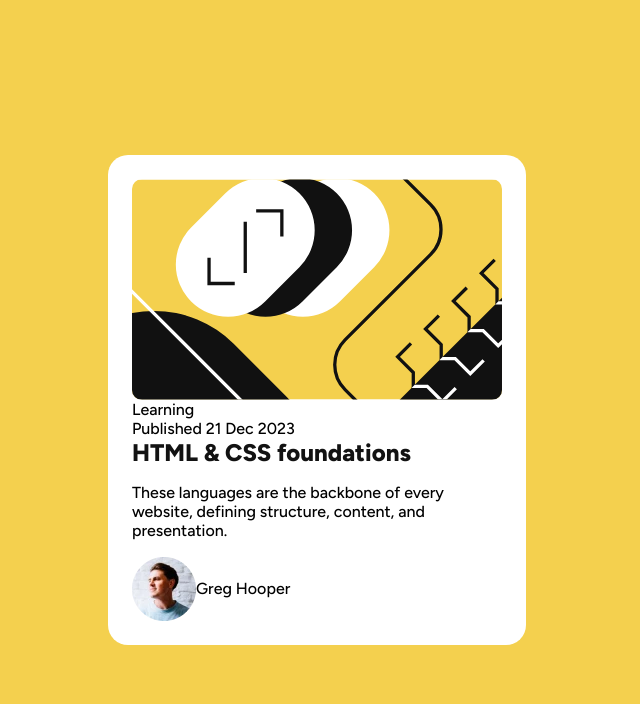
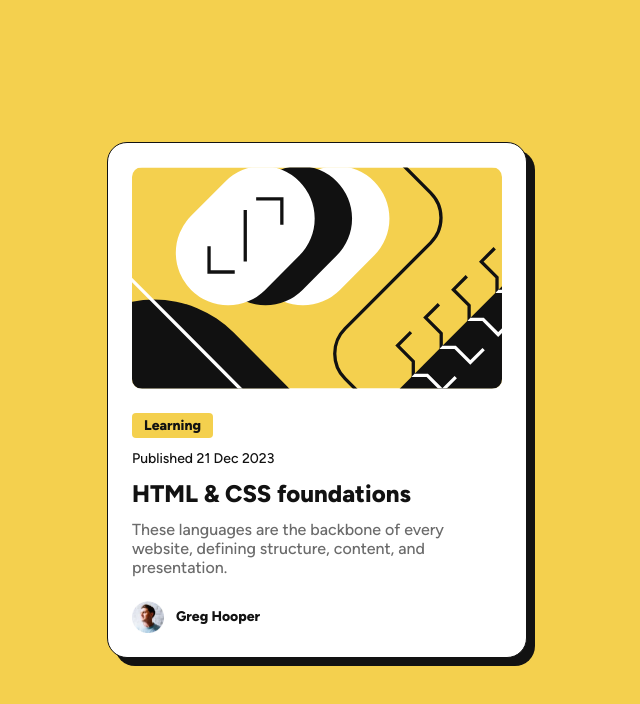
Before and after one commit to luysla/frontend-mentor, a plain HTML site: page blog-preview-card-main/index.html in a window 1280 px wide. Shown: the whole page, without its empty margins (323-963 px from the left). Drawn offline with Linux system fonts and the light colour scheme.

Commit message:
final project

```diff
--- a/blog-preview-card-main/index.html
+++ b/blog-preview-card-main/index.html
@@ -10,26 +10,22 @@
   </head>
 
   <body>
-    <main>
+    <main class="content">
       <div class="card">
         <img class="card__image" src="./assets/images/illustration-article.svg" />
         <div class="card__texts">
-          <span class="card__tag">Learning</span>
-          <span class="card__date">Published 21 Dec 2023</span>
-          <h1 class="card__title">HTML & CSS foundations</h1>
-          <p class="card__description">
+          <span class="card__tag typography__text--3-bold">Learning</span>
+          <span class="card__date typography__text--3">Published 21 Dec 2023</span>
+          <h1 class="card__title typography__text--1">HTML & CSS foundations</h1>
+          <p class="card__description typography__text--2">
             These languages are the backbone of every website, defining structure, content, and presentation.
           </p>
-          <div class="card__user">
-            <img class="card__avatar" src="./assets/images/image-avatar.webp" />
-            <span class="card__author">Greg Hooper</span>
-          </div>
+        </div>
+        <div class="card__user">
+          <img class="card__avatar" src="./assets/images/image-avatar.webp" />
+          <span class="card__author typography__text--3-bold">Greg Hooper</span>
         </div>
       </div>
-      <!-- <div class="attribution">
-        Challenge by <a href="https://www.frontendmentor.io?ref=challenge" target="_blank">Frontend Mentor</a>.
-        Coded by <a href="#">Luysla Dyana</a>.
-      </div> -->
     </main>
   </body>
 
--- a/blog-preview-card-main/style.css
+++ b/blog-preview-card-main/style.css
@@ -1,29 +1,73 @@
-@import url('https://fonts.googleapis.com/css2?family=Figtree:wght@500;800&display=swap');
+@font-face {
+  font-family: 'Figtree';
+  src: url('./assets/fonts/static/Figtree-Medium.ttf') format('truetype');
+  font-weight: 500;
+  font-style: normal;
+}
+
+@font-face {
+  font-family: 'Figtree';
+  src: url('./assets/fonts/static/Figtree-ExtraBold.ttf') format('truetype');
+  font-weight: 800;
+  font-style: normal;
+}
 
 :root {
   --yellow: hsl(47, 88%, 63%);
   --white: hsl(0, 0%, 100%);
   --gray-500: hsl(0, 0%, 42%);
   --gray-950: hsl(0, 0%, 7%);
+  --font-family: "Figtree", sans-serif;
+  --line-height-default: 150%;
 }
 
-main {
+html {
   box-sizing: border-box;
 }
 
 body {
+  background: var(--yellow);
+  font-family: "Figtree", sans-serif;
+  font-size: 15px;
   margin: 0;
   padding: 0;
-  font-family: "Figtree", sans-serif;
-  background: var(--yellow);
-  height: 100vh;
-  display: flex;
-  align-items: center;
-  justify-content: center;
 }
 
 span {
   display: block;
+}
+
+[class^="typography__text"] {
+  font-family: var(--font-family);
+  line-height: var(--line-height-default);
+}
+
+.typography__text--1 {
+  font-size: 1.5rem;
+  font-weight: 800;
+}
+
+.typography__text--2 {
+  font-size: 1rem;
+  font-weight: 500;
+}
+
+.typography__text--3 {
+  font-size: 0.875rem;
+  font-weight: 500;
+}
+
+.typography__text--3-bold {
+  font-size: 0.875rem;
+  font-weight: 800;
+}
+
+.content {
+  align-items: center;
+  display: flex;
+  justify-content: center;
+  min-height: 100vh;
+  padding-inline: 16px;
 }
 
 .card {
@@ -33,10 +77,32 @@ span {
   padding: 24px;
   border-radius: 20px;
   max-width: 370px;
+  gap: 24px;
+  border: 1px solid var(--gray-950);
+  box-shadow: 8px 8px 0px 0px var(--gray-950);
 }
 
 .card__image {
+  width: 100%;
   border-radius: 10px;
+}
+
+.card__texts {
+  display: flex;
+  flex-direction: column;
+  gap: 12px;
+}
+
+.card__tag {
+  align-self: self-start;
+  color: var(--gray-950);
+  background: var(--yellow);
+  border-radius: 4px;
+  padding: 4px 12px;
+}
+
+.card__date {
+  color: var(--gray-950);
 }
 
 .card__title {
@@ -46,7 +112,27 @@ span {
   font-size: 1.5rem;
 }
 
+.card__title:hover {
+  color: var(--yellow);
+  cursor: pointer;
+}
+
+.card__description {
+  margin: 0;
+  color: var(--gray-500);
+}
+
 .card__user {
   display: flex;
   align-items: center;
+  gap: 12px;
 }
+
+.card__avatar {
+  width: 32px;
+  height: 32px;
+}
+
+.card__author {
+  color: var(--gray-950);
+}
```
